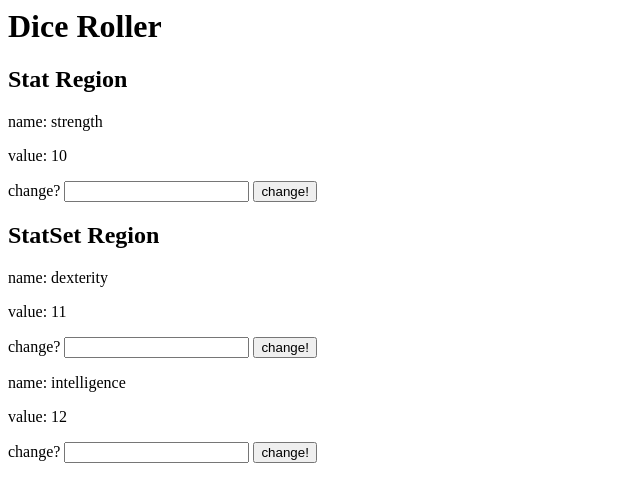
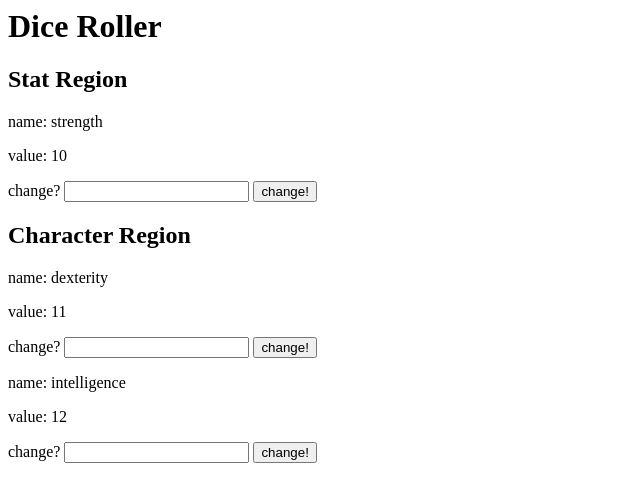
Before and after one commit to quadratic-games/character-sheet, a Flask app: page / in a window 1280 px wide. Shown: the top 484 px of the page, without its empty margins (0-640 px from the left). Run offline with Flask 2, Linux system fonts and the light colour scheme; some libraries are stand-ins or nearby versions.

Commit message:
stat -> statset -> character => stat -> character

```diff
--- a/static/app.js
+++ b/static/app.js
@@ -1,3 +1,4 @@
+
 var App = new Marionette.Application();
 
 // DATA STUFF
@@ -9,40 +10,40 @@ var Stat = Backbone.Model.extend({
     }
 });
 
-var StatSet = Backbone.Collection.extend({
+var Character = Backbone.Collection.extend({
     model: Stat
 });
 
-var Character = Backbone.Model.extend({
-    model: StatSet
-    // stats: {
+// var Character = Backbone.Model.extend({
+//     model: StatSet
+//     // stats: {
 
-    //     },
-    // actions: {
+//     //     },
+//     // actions: {
 
-    //     },
-    // defaults: {
-    //     "stats": {
-    //         "name": "Redma",
-    //         "abilities": {
-    //             "str": 9,
-    //             "dex": 11,
-    //             "con": 15,
-    //             "int": 15,
-    //             "wis": 7,
-    //             "cha": 16
-    //         },
-    //         "modifiers": {
-    //             "str": -1nn
-    //         }
-    //     },
-    //     "actions": {
-    //         "attack": function(roll) {
-    //             return roll + this.get("stats")["abilities"]["str"];
-    //         }
-    //     }
-    // }
-});
+//     //     },
+//     // defaults: {
+//     //     "stats": {
+//     //         "name": "Redma",
+//     //         "abilities": {
+//     //             "str": 9,
+//     //             "dex": 11,
+//     //             "con": 15,
+//     //             "int": 15,
+//     //             "wis": 7,
+//     //             "cha": 16
+//     //         },
+//     //         "modifiers": {
+//     //             "str": -1nn
+//     //         }
+//     //     },
+//     //     "actions": {
+//     //         "attack": function(roll) {
+//     //             return roll + this.get("stats")["abilities"]["str"];
+//     //         }
+//     //     }
+//     // }
+// });
 
 // VIEW STUFF
 
@@ -51,23 +52,15 @@ var StatView = Marionette.ItemView.extend({
     model: Stat
 });
 
-var StatSetView = Marionette.CompositeView.extend({
-    template: "#statset-template",
-    collection: StatSet,
+var CharacterView = Marionette.CompositeView.extend({
+    template: "#character-template",
+    collection: Character,
     childView: StatView,
     childViewContainer: "#stats"
 });
 
-var CharacterView = Marionette.CompositeView.extend({
-    template: "#char-template",
-    // collection: Character,
-    childView: StatSetView,
-    childViewContainer: "#statsets"
-});
-
 App.addRegions({
     statRegion: "#stat-region",
-    statsetRegion: "#statset-region",
     characterRegion: "#character-region"
 });
 
@@ -80,26 +73,12 @@ App.on("start", function() {
     var statView = new StatView({model:stat});
     App.statRegion.show(statView);
 
-    var statSet = new StatSet([
+    var character = new Character([
         new Stat({name: "dexterity", value: 11}),
         new Stat({name: "intelligence", value: 12}),
     ]);
 
-    var statSetView = new StatSetView({collection:statSet});
-    App.statsetRegion.show(statSetView);
-
-    var char1 = new Character([
-        new StatSet([
-            new Stat({name: "wisdom", value: 13}),
-            new Stat({name: "charisma", value: 14})
-        ]),
-        new StatSet([
-            new Stat({name: "wisdom modifier", value: 1}),
-            new Stat({name: "charisma modifier", value: 2})
-        ])
-    ]);
-
-    var characterView = new CharacterView({collection:char1});
+    var characterView = new CharacterView({collection:character});
     App.characterRegion.show(characterView);
 
     Backbone.history.start();
--- a/templates/index.html
+++ b/templates/index.html
@@ -12,13 +12,8 @@
       <p>change? <input type="text"> <button>change!</button></p>
     </script>
 
-    <script id="statset-template" type="text/template">
+    <script id="character-template" type="text/template">
       <div id="stats">
-      </div>
-    </script>
-
-    <script id="char-template" type="text/template">
-      <div id="statsets">
       </div>
     </script>
 
@@ -30,8 +25,6 @@
 
     <h2>Stat Region</h2>
     <div id="stat-region"> </div>
-    <h2>StatSet Region</h2>
-    <div id="statset-region"> </div>
     <h2>Character Region</h2>
     <div id="character-region"> </div>
     <script src="/static/app.js"></script>
```
